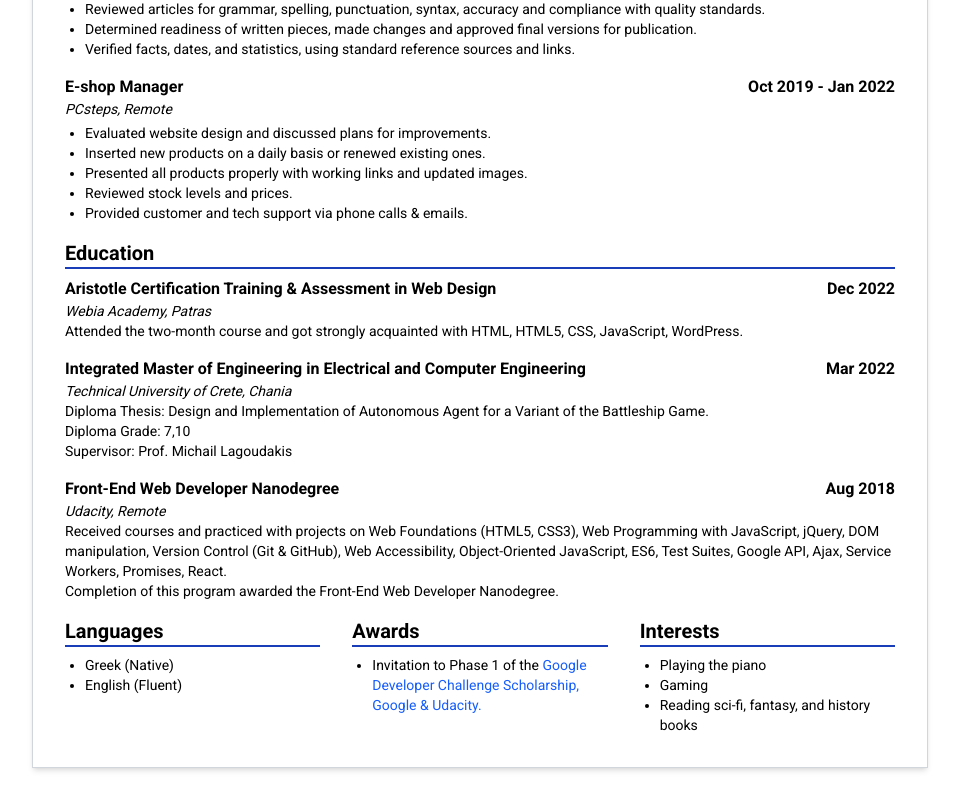
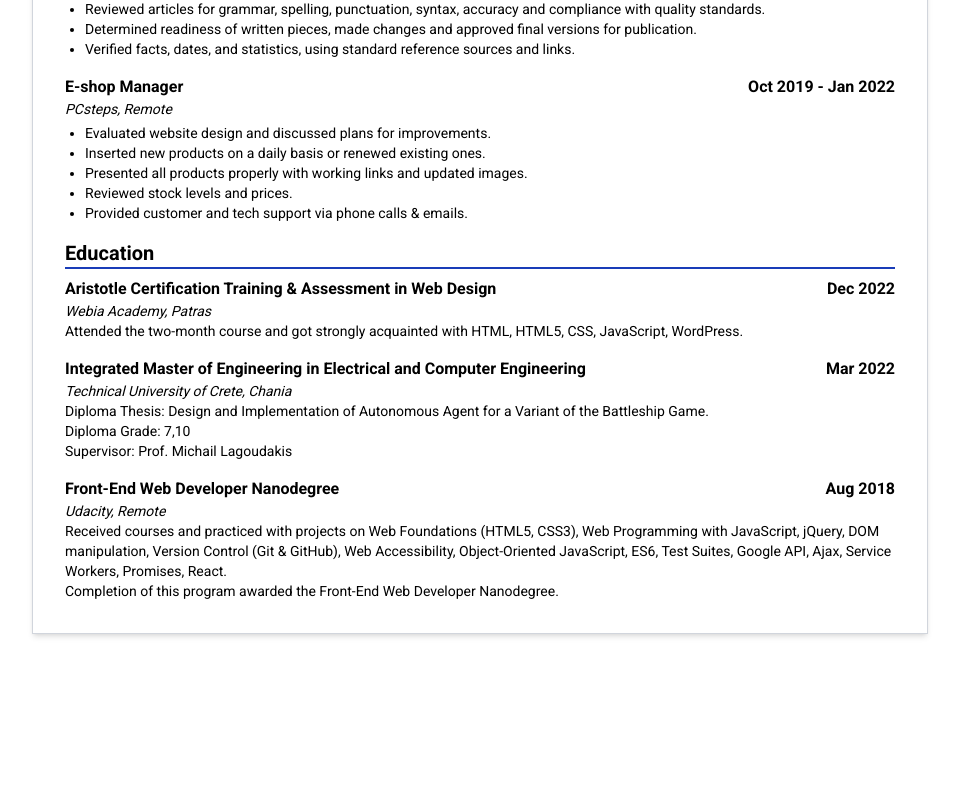
Before and after one commit to ChristoforosPsychas/CV_project, a React (Vite) app: page / in a window 1280 px wide. Shown: the part 638-1438 px from the top of the page, without its empty margins (160-1119 px from the left). After the commit the page ends 1304 px from the top, so only its background shows below. Built offline with nearby package versions, Linux system fonts and the light colour scheme.

Commit message:
Remove footer components to free up space in CV

```diff
--- a/src/App.tsx
+++ b/src/App.tsx
@@ -3,9 +3,6 @@ import Header from "./components/Header";
 import WorkExperience from "./components/WorkExperience";
 import Education from "./components/Education";
 import Skills from "./components/Skills";
-import Languages from "./components/Languages";
-import Awards from "./components/Awards";
-import Interests from "./components/Interests";
 
 const App = () => {
   return (
@@ -15,17 +12,6 @@ const App = () => {
         <Skills />
         <WorkExperience />
         <Education />
-        <div className="flex gap-4">
-          <div className="flex-1">
-            <Languages />
-          </div>
-          <div className="flex-1">
-            <Awards />
-          </div>
-          <div className="flex-1">
-            <Interests />
-          </div>
-        </div>
       </main>
     </div>
   );
```
